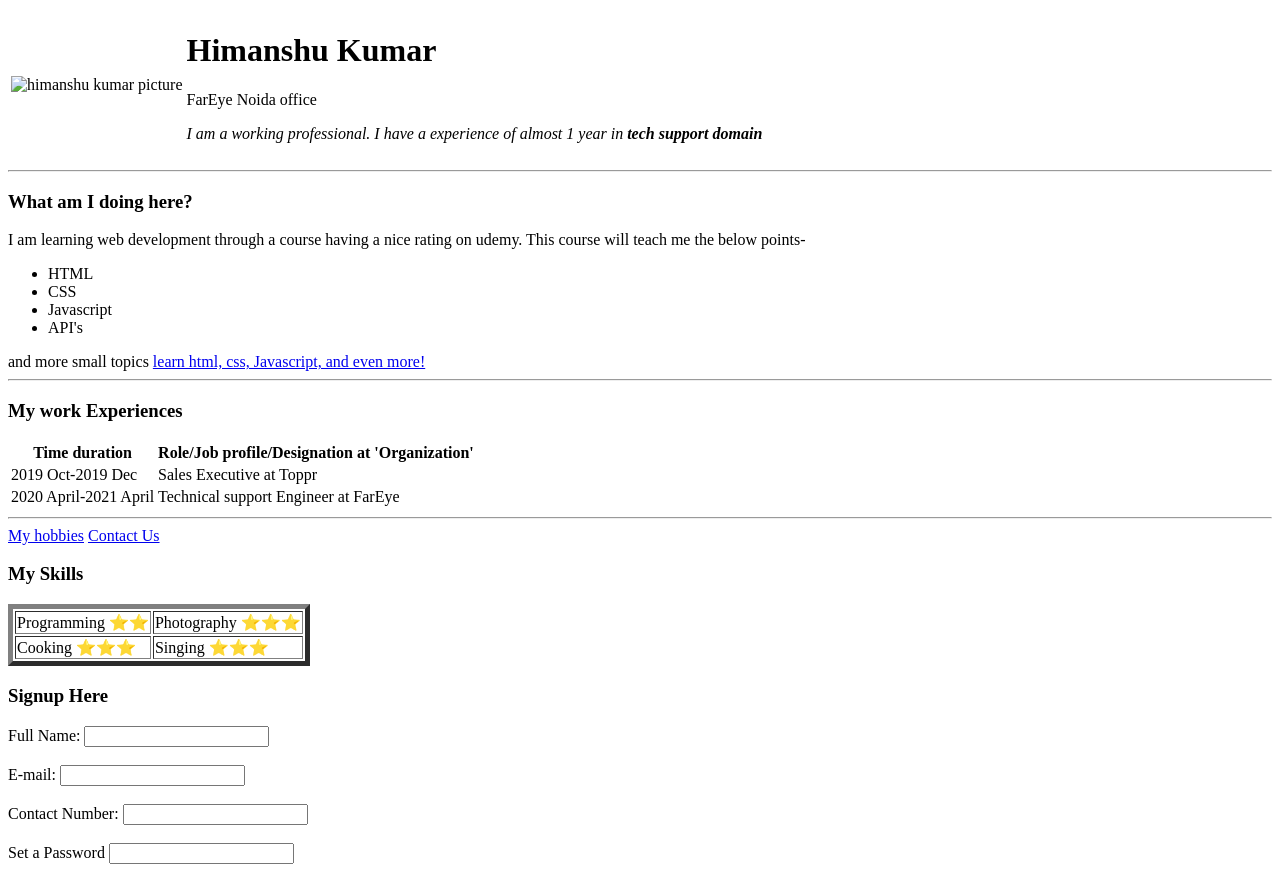
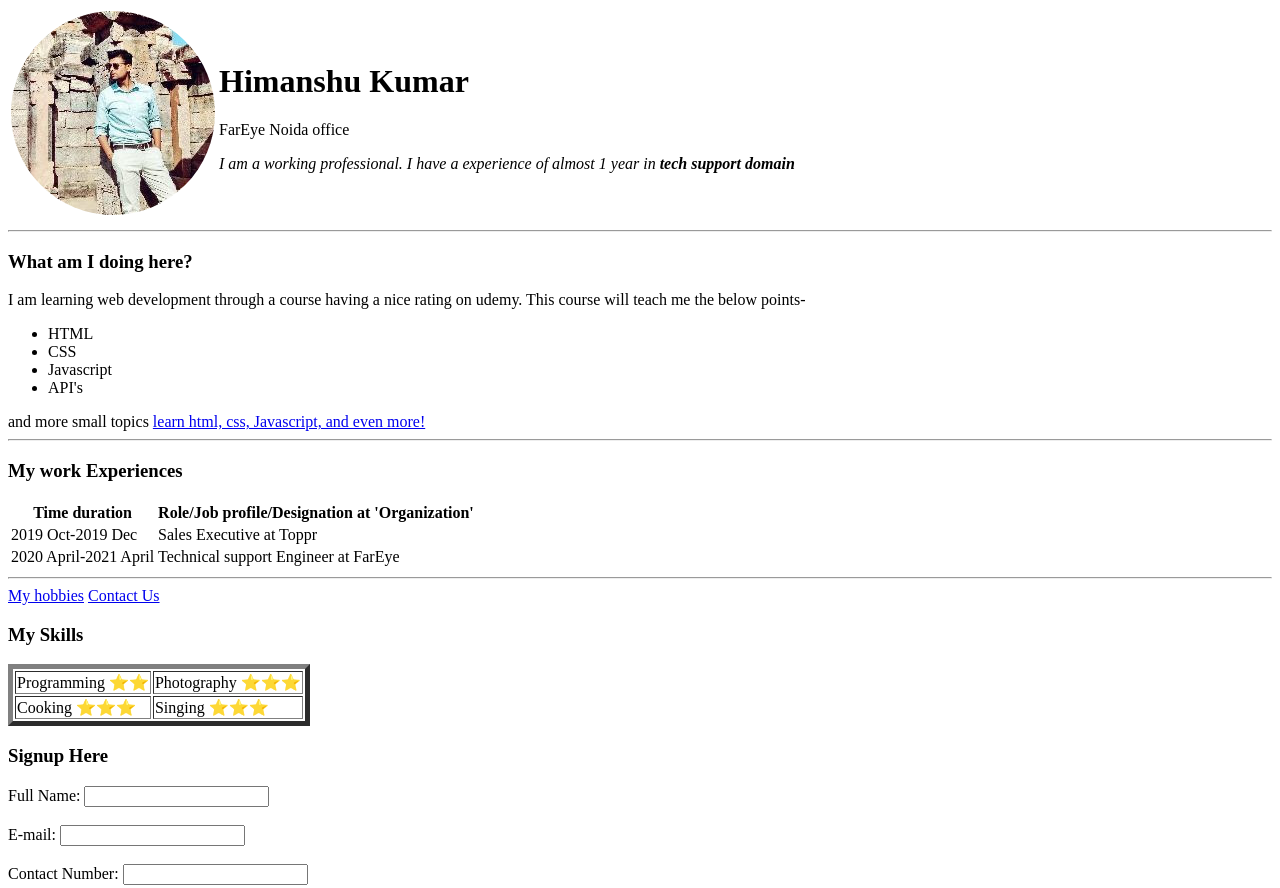
Before and after one commit to himankshu1/investment, a plain HTML site: page index.html in a window 1280 px wide. Shown: the top 888 px of the page. Drawn offline with Linux system fonts and the light colour scheme.

Commit message:
himanshu kumar picture 'img src' has changed

```diff
--- a/index.html
+++ b/index.html
@@ -11,7 +11,7 @@
 <body>
     <table>
         <tr>
-            <td><img src="images/profile picture.png" alt="himanshu kumar picture"></td>
+            <td><img src="profile picture.png" alt="himanshu kumar picture"></td>
             <td>
                 <h1>Himanshu Kumar</h1>
                 <p>FarEye Noida office</p>
```
